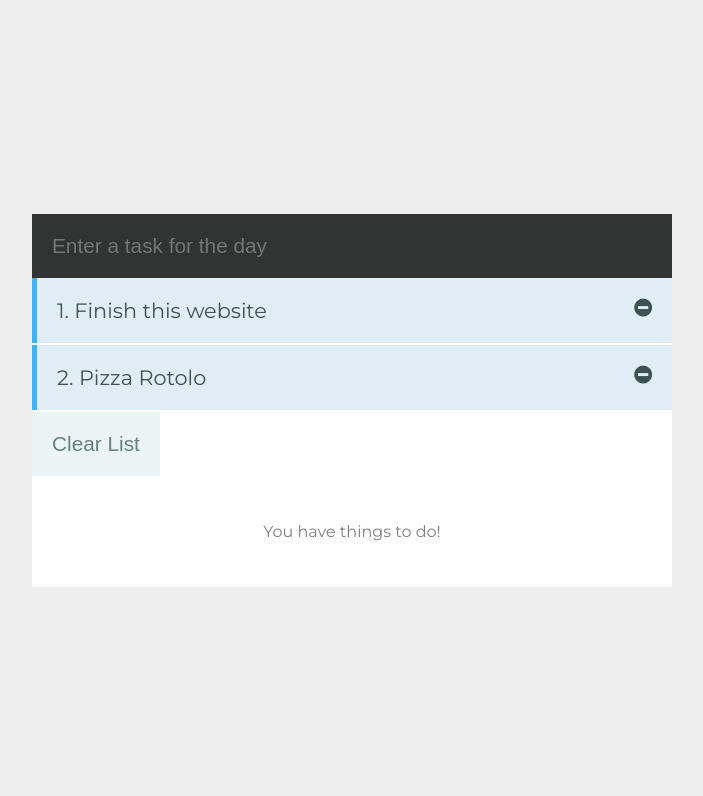
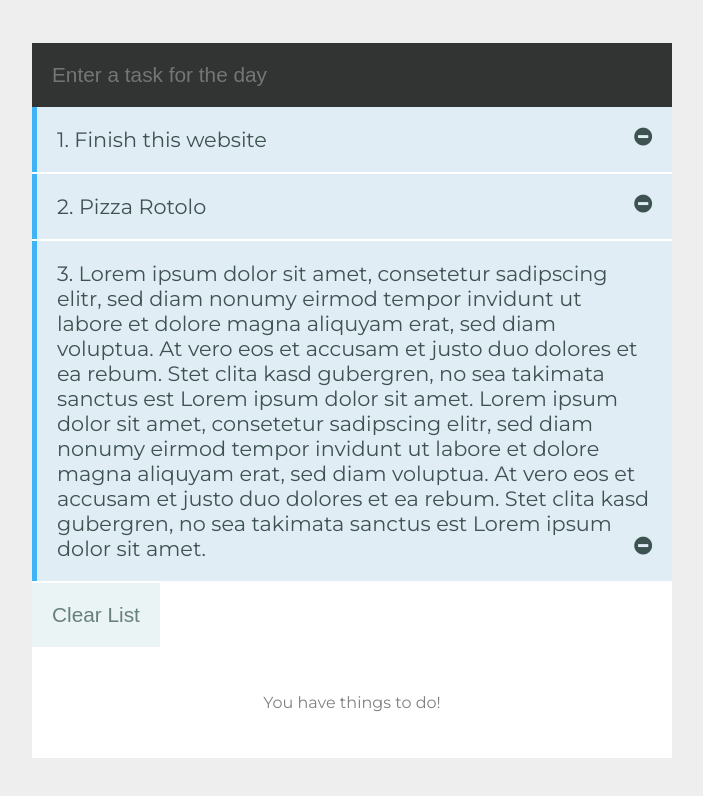
Before and after one commit to SvenOtt/Vue.Js-ToDo-List, a Vue app: page / in a window 1280 px wide. Shown: the top 796 px of the page, without its empty margins (288-991 px from the left). Built offline with nearby package versions, Linux system fonts and the light colour scheme; a small style sheet from the web is missing.

Commit message:
- Testversion für langen Textinput
Neuer Branch wäre sinnvoll, aber bevor was kaputt geht lieber so.

```diff
--- a/src/components/ToDo.vue
+++ b/src/components/ToDo.vue
@@ -16,7 +16,11 @@
       </form>
 
       <ul>
-        <transition-group name="list" enter-active-class="animated bounceInUp" leave-active-class="animated bounceOutDown">
+        <transition-group
+          name="list"
+          enter-active-class="animated bounceInUp"
+          leave-active-class="animated bounceOutDown"
+        >
           <li v-for="(task, index) in todos" v-bind:key="index" style="position:relative;">
             <label v-on:click="toggleActive(task)">{{ index + 1 }}. {{ task.name }}</label>
 
@@ -33,9 +37,7 @@
 
         <p v-if="isEmpty">You have things to do!</p>
         <p v-else>You have nothing to do.</p>
-
       </ul>
-
     </div>
   </div>
 </template>
@@ -57,6 +59,11 @@
         },
         {
           name: "Pizza Rotolo",
+          clickToEdit: false
+        },
+        {
+          name:
+            "Lorem ipsum dolor sit amet, consetetur sadipscing elitr, sed diam nonumy eirmod tempor invidunt ut labore et dolore magna aliquyam erat, sed diam voluptua. At vero eos et accusam et justo duo dolores et ea rebum. Stet clita kasd gubergren, no sea takimata sanctus est Lorem ipsum dolor sit amet. Lorem ipsum dolor sit amet, consetetur sadipscing elitr, sed diam nonumy eirmod tempor invidunt ut labore et dolore magna aliquyam erat, sed diam voluptua. At vero eos et accusam et justo duo dolores et ea rebum. Stet clita kasd gubergren, no sea takimata sanctus est Lorem ipsum dolor sit amet.",
           clickToEdit: false
         }
       ]
```
Lines whose indentation alone changed are shown as unchanged.
